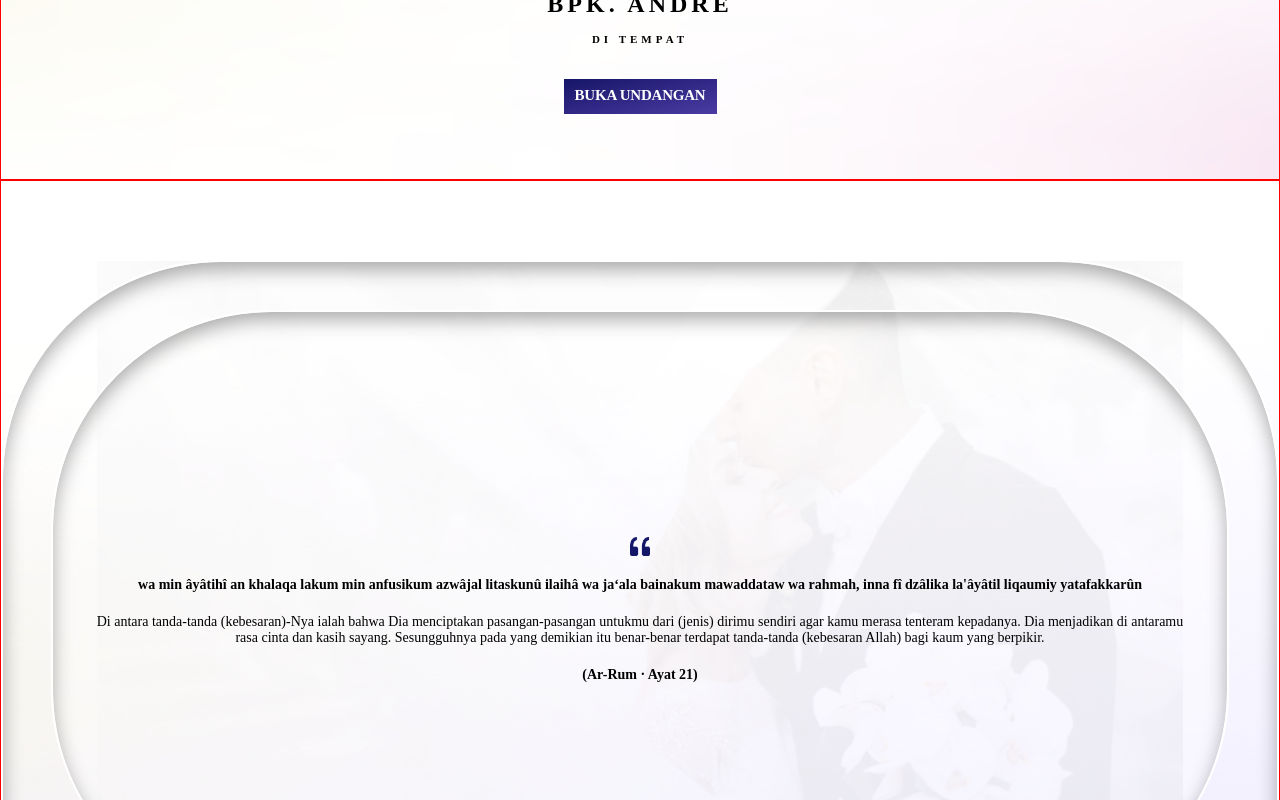
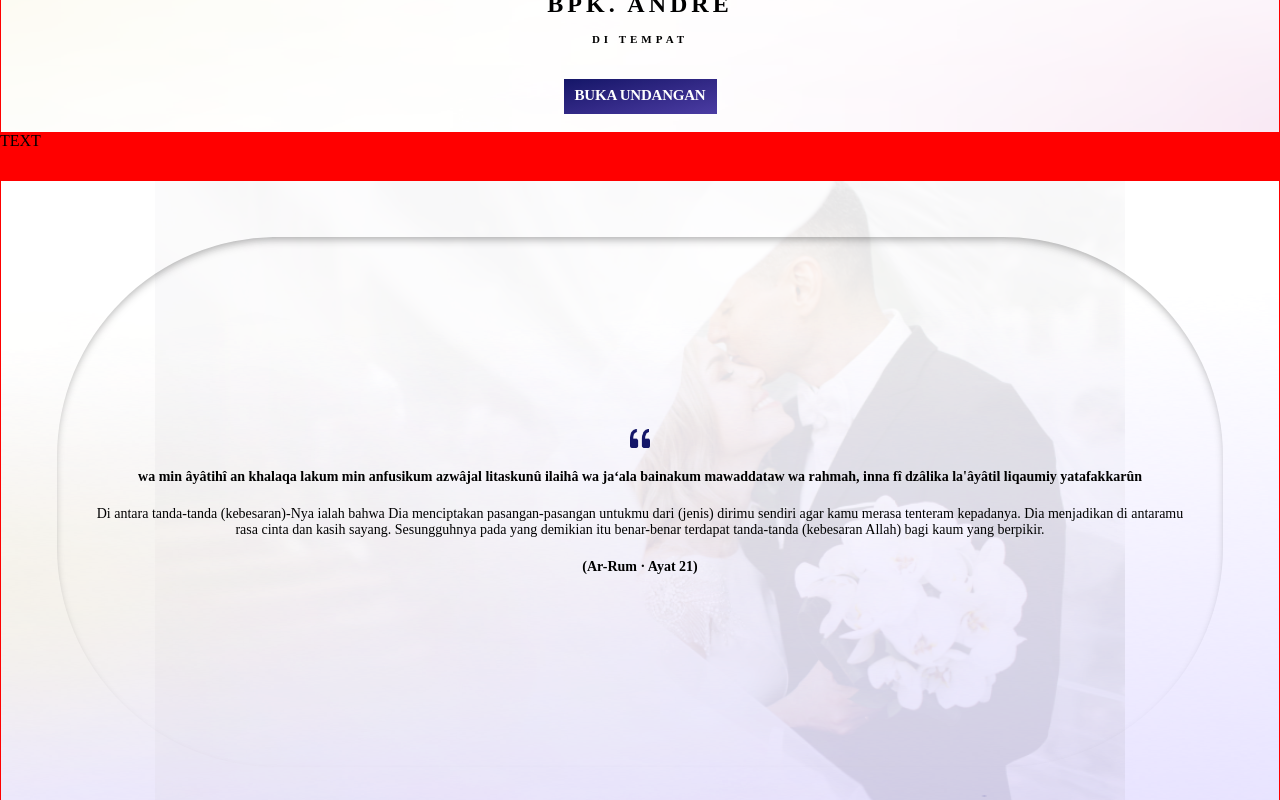
Before and after one commit to Arrasyidff/wedding-invitation, a React (Create React App) app: page / in a window 1280 px wide. Shown: the part 620-1420 px from the top of the page. Built offline with nearby package versions, Linux system fonts and the light colour scheme; a web font is replaced by a local one.

Commit message:
fix: update ui quote

```diff
--- a/src/pages/aghniyaIzzul/AgniyaIzzul.tsx
+++ b/src/pages/aghniyaIzzul/AgniyaIzzul.tsx
@@ -6,10 +6,13 @@ function agniyaIzzul() {
     <div className='agniya__container'>
       <Cover />
       <Quote />
-      <Bride />
+      {/* <Bride />
       <Detail />
       <Gallery />
-      <Rsvp />
+      <Rsvp /> */}
+      <div className='agniya--navigation'>
+        TEXT
+      </div>
     </div>
   )
 }
--- a/src/pages/aghniyaIzzul/agniyaIzzul.scss
+++ b/src/pages/aghniyaIzzul/agniyaIzzul.scss
@@ -11,5 +11,15 @@
             z-index: inherit;
         }
     }
+    padding-bottom: 3rem;
+
+    .agniya--navigation {
+        bottom: 0;
+        left: 0;
+        right: 0;
+        height: 3rem;
+        position: fixed;
+        background: red;
+    }
 
 }
--- a/src/pages/aghniyaIzzul/components/quote/quote.scss
+++ b/src/pages/aghniyaIzzul/components/quote/quote.scss
@@ -3,47 +3,33 @@
     display: flex;
     justify-content: center;
     align-items: center;
-    height: 800px;
     position: relative;
     overflow: hidden;
 
     .agniya--bride-background {
         position: absolute;
         z-index: 2;
-        height: 90%;
+        height: 100%;
         bottom: 0;
         opacity: .1;
     }
 
     .agniya__quote-cover {
+        margin: 3.5rem 0;
         z-index: 3;
-        border-radius: 13.75rem;
         border-bottom: none;
         border-left: none;
         border-right: none;
-        height: 1050px;
         width: 100%;
-        margin-bottom: -400px;
-        box-shadow: 0px 8px 20px -1px rgba(0, 0, 0, 0.348) inset;
-        -webkit-box-shadow: 0px 8px 20px -1px rgba(0, 0, 0, 0.348) inset;
-        -moz-box-shadow: 0px 8px 20px -1px rgba(0, 0, 0, 0.348) inset;
-        border: 2px solid white;
-
-        display: flex;
-        justify-content: center;
-        align-items: start;
-        padding: 2.5rem;
-        background: rgba(255, 255, 255, 0.309);
+        padding: 0 2.5rem;
 
         .agniya__quote-content {
-            box-shadow: 0px 8px 20px -1px rgba(0, 0, 0, 0.348) inset;
-            -webkit-box-shadow: 0px 8px 20px -1px rgba(0, 0, 0, 0.348) inset;
-            -moz-box-shadow: 0px 8px 20px -1px rgba(0, 0, 0, 0.348) inset;
-            border: 2px solid white;
-            background: rgba(255, 255, 255, 0.309);
+            box-shadow: 0px 5px 10px -3px rgba(0, 0, 0, 0.348) inset;
+            -webkit-box-shadow: 0px 5px 10px -3px rgba(0, 0, 0, 0.348) inset;
+            -moz-box-shadow: 0px 5px 10px -3px rgba(0, 0, 0, 0.348) inset;
             border-radius: 13.75rem;
             width: 100%;
-            height: 530px;
+            height: 33.125rem;
 
             flex-direction: column;
             display: flex;
@@ -76,21 +62,9 @@
     }
 }
 
-@media (min-height: 800px)
+@media (min-height: 800px) and (min-width: 395px)
 {
     .agniya__quote {
-        padding: 0;
-        height: 100vh;
-
-        .agniya__quote-cover {
-            height: 130vh;
-            margin-bottom: -50vh;
-            padding: 3rem;
-
-            .agniya__quote-content {
-                padding: 2.5rem;
-                height: 600px;
-            }
-        }
+        padding: 0 1rem;
     }
 }
```
